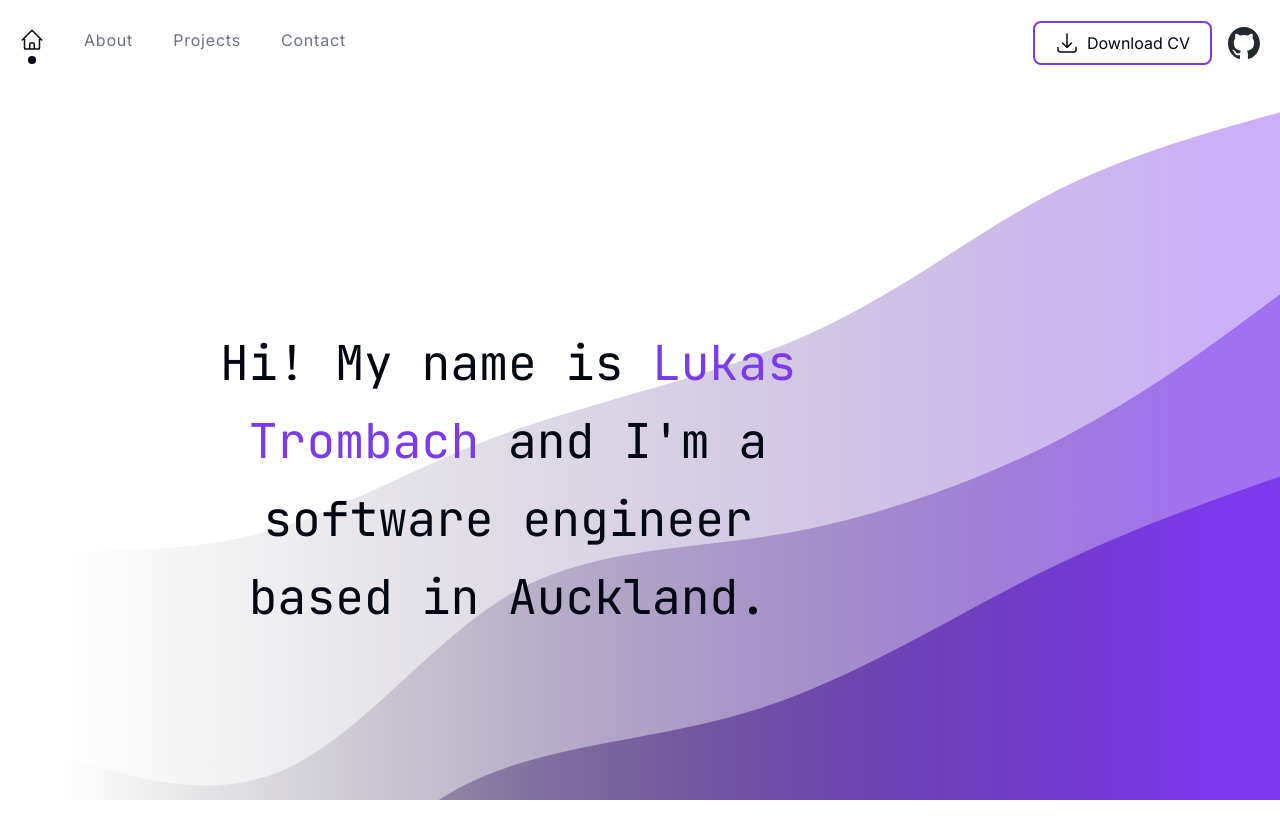
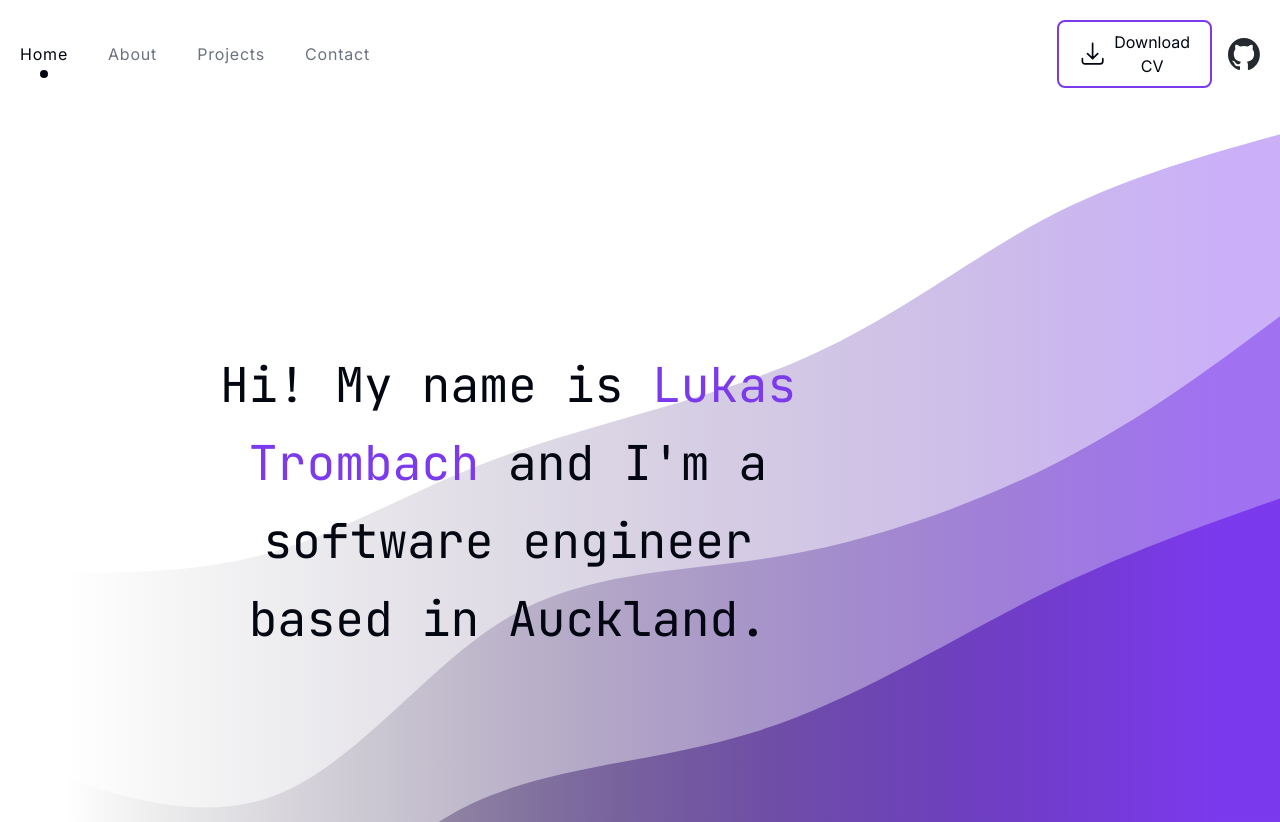
Before and after one commit to Trombach/astro-homepage, an Astro site: page / in a window 1280 px wide. Before the commit the page ends 800 px from the top, so only its background shows below. Built offline with nearby package versions, Linux system fonts and the light colour scheme; Astro itself is replaced by a stand-in of ours.

Commit message:
add astro-icons

```diff
--- a/astro.config.mjs
+++ b/astro.config.mjs
@@ -1,15 +1,16 @@
 import { defineConfig } from "astro/config";
 import tailwind from "@astrojs/tailwind";
+import svelte from "@astrojs/svelte";
 
-import svelte from "@astrojs/svelte";
+import icon from "astro-icon";
 
 // https://astro.build/config
 export default defineConfig({
-  integrations: [tailwind(), svelte()],
+  integrations: [tailwind(), svelte(), icon()],
   image: {
-    domains: ["placehold.co"],
+    domains: ["placehold.co"]
   },
   prefetch: {
-    prefetchAll: true,
-  },
+    prefetchAll: true
+  }
 });
--- a/package.json
+++ b/package.json
@@ -15,6 +15,7 @@
     "@fontsource/inter": "^5.0.16",
     "@fontsource/jetbrains-mono": "^5.0.18",
     "astro": "^4.1.1",
+    "astro-icon": "^1.0.2",
     "svelte": "^4.2.8",
     "tailwindcss": "^3.4.1"
   },
--- a/src/components/Nav/Links.astro
+++ b/src/components/Nav/Links.astro
@@ -1,13 +1,15 @@
 ---
 import Button from "@components/Button.astro";
-import Download from "@components/icons/Download.astro";
-import octo from "@images/github-mark.svg";
-import octoWhite from "@images/github-mark-white.svg";
+import octo from "@icons/github-mark.svg";
+import octoWhite from "@icons/github-mark-white.svg";
+import { Icon } from "astro-icon/components";
 ---
 
 <div class="flex items-center gap-4">
   <Button>
-    <div class="flex gap-2"><Download />Download CV</div>
+    <div class="flex items-center gap-2">
+      <Icon name="download" />Download CV
+    </div>
   </Button>
   <a href="https://github.com/Trombach/astro-homepage">
     <picture>
--- a/src/components/Nav/NavigationMenu.astro
+++ b/src/components/Nav/NavigationMenu.astro
@@ -1,9 +1,9 @@
 ---
 import MenuButton from "@components/MenuButton.svelte";
-import Home from "@components/icons/Home.astro";
 import NavLink from "./NavLink.astro";
 
 const menuItems = [
+  { title: "Home", href: "/" },
   {
     title: "About",
     href: "/about",
@@ -24,12 +24,7 @@
   <nav
     class="max-h-0 overflow-y-hidden transition-all duration-500 lg:max-h-max lg:flex-row lg:overflow-y-visible"
   >
-    <ul class="flex flex-col lg:flex-row lg:gap-10">
-      <li class="py-2">
-        <NavLink title="Home" href="/">
-          <Home slot="icon" />
-        </NavLink>
-      </li>
+    <ul class="flex flex-col lg:flex-row lg:items-center lg:gap-10">
       {
         menuItems.map((props) => (
           <li class="py-2">
--- a/src/components/icons/Download.astro
+++ /dev/null
@@ -1,14 +0,0 @@
-<svg
-  xmlns="http://www.w3.org/2000/svg"
-  fill="none"
-  viewBox="0 0 24 24"
-  stroke-width="1.5"
-  stroke="currentColor"
-  class="h-6 w-6"
->
-  <path
-    stroke-linecap="round"
-    stroke-linejoin="round"
-    d="M3 16.5v2.25A2.25 2.25 0 0 0 5.25 21h13.5A2.25 2.25 0 0 0 21 18.75V16.5M16.5 12 12 16.5m0 0L7.5 12m4.5 4.5V3"
-  ></path>
-</svg>
--- a/src/components/icons/Home.astro
+++ /dev/null
@@ -1,16 +0,0 @@
-<svg
-  aria-hidden="true"
-  xmlns="http://www.w3.org/2000/svg"
-  fill="none"
-  viewBox="0 0 24 24"
-  stroke-width="1.5"
-  stroke="currentColor"
-  class="h-6 w-6"
->
-  <path
-    stroke-linecap="round"
-    stroke-linejoin="round"
-    d="m2.25 12 8.954-8.955c.44-.439 1.152-.439 1.591 0L21.75 12M4.5 9.75v10.125c0 .621.504 1.125 1.125 1.125H9.75v-4.875c0-.621.504-1.125 1.125-1.125h2.25c.621 0 1.125.504 1.125 1.125V21h4.125c.621 0 1.125-.504 1.125-1.125V9.75M8.25 21h8.25"
-  ></path>
-</svg>
-<span class="sr-only">Home</span>
--- a/tsconfig.json
+++ b/tsconfig.json
@@ -8,7 +8,8 @@
       "@components/*": ["src/components/*"],
       "@pages/*": ["src/pages/*"],
       "@shared/*": ["src/shared/*"],
-      "@images/*": ["src/images/*"]
+      "@images/*": ["src/images/*"],
+      "@icons/*": ["src/icons/*"]
     }
   }
 }
```
Also changed, not shown: src/icons/download.svg (added), src/icons/github-mark-white.svg (renamed from src/images/github-mark-white.svg), src/icons/github-mark.svg (renamed from src/images/github-mark.svg), src/icons/home.svg (added), 1 other file.
